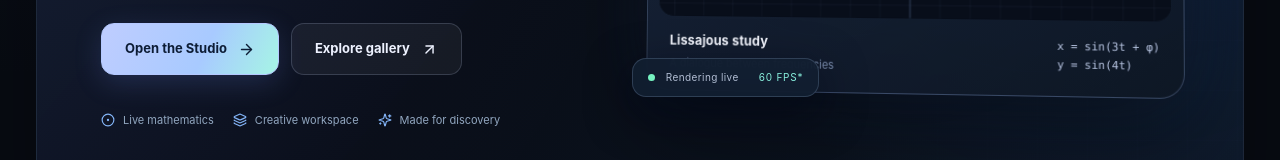
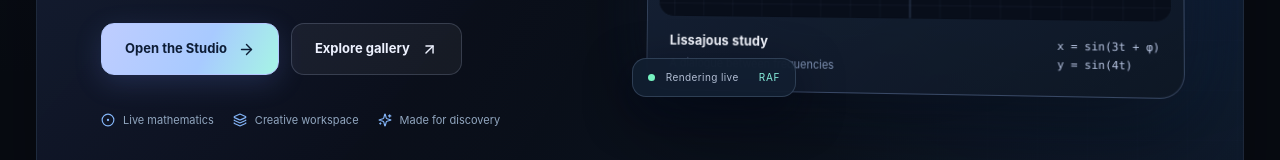
Before and after one commit to GendByteMaster/Paramyra, a Next.js app: page / in a window 1280 px wide. Shown: the part 566-726 px from the top of the page. Built offline with nearby package versions, Linux system fonts and the light colour scheme.

Commit message:
fix(ui): avoid unverified frame-rate claim in hero

```diff
--- a/src/app/page.tsx
+++ b/src/app/page.tsx
@@ -40,7 +40,7 @@ export default function Home() {
               </div>
             </div>
             <div className="floating-note note-top" aria-hidden="true"><span className="note-icon"><Atom size={17}/></span><div><strong>100% interactive</strong><small>Change every variable</small></div></div>
-            <div className="floating-note note-bottom" aria-hidden="true"><span className="pulse-small"/> <span>Rendering live</span><span className="note-meter">60 FPS*</span></div>
+            <div className="floating-note note-bottom" aria-hidden="true"><span className="pulse-small"/> <span>Rendering live</span><span className="note-meter">RAF</span></div>
           </div>
         </div>
         <div className="hero-divider"><span>01 / DISCOVER</span><span>SCROLL TO EXPLORE <ArrowRight size={14}/></span></div>
```
